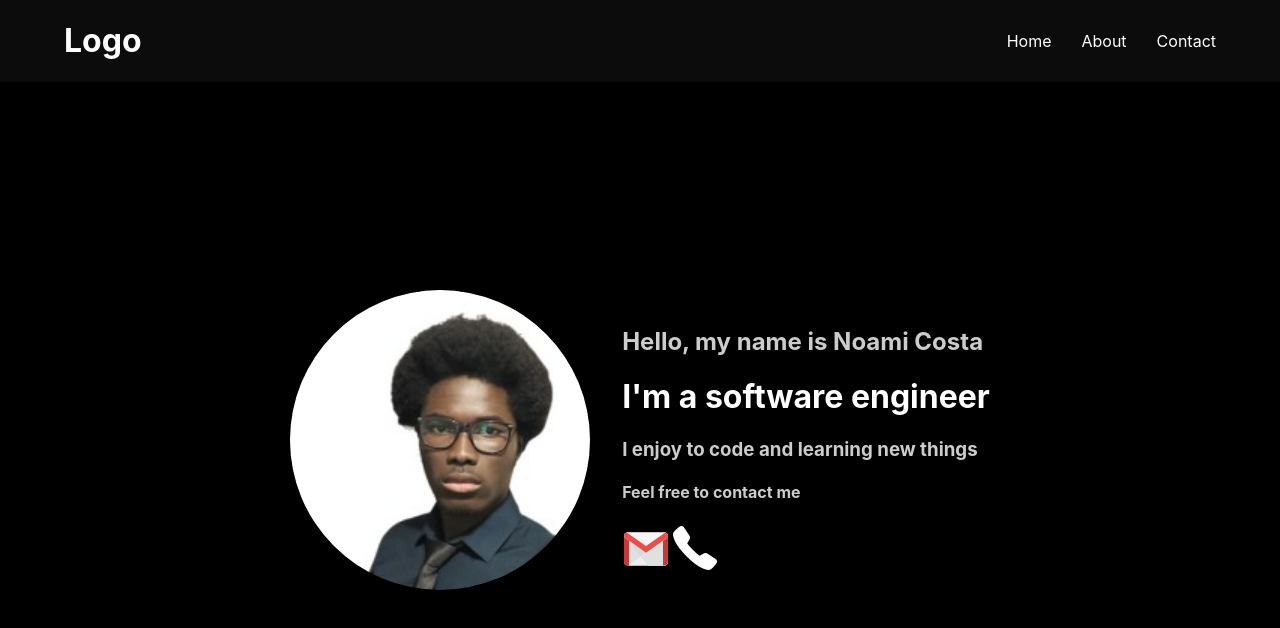
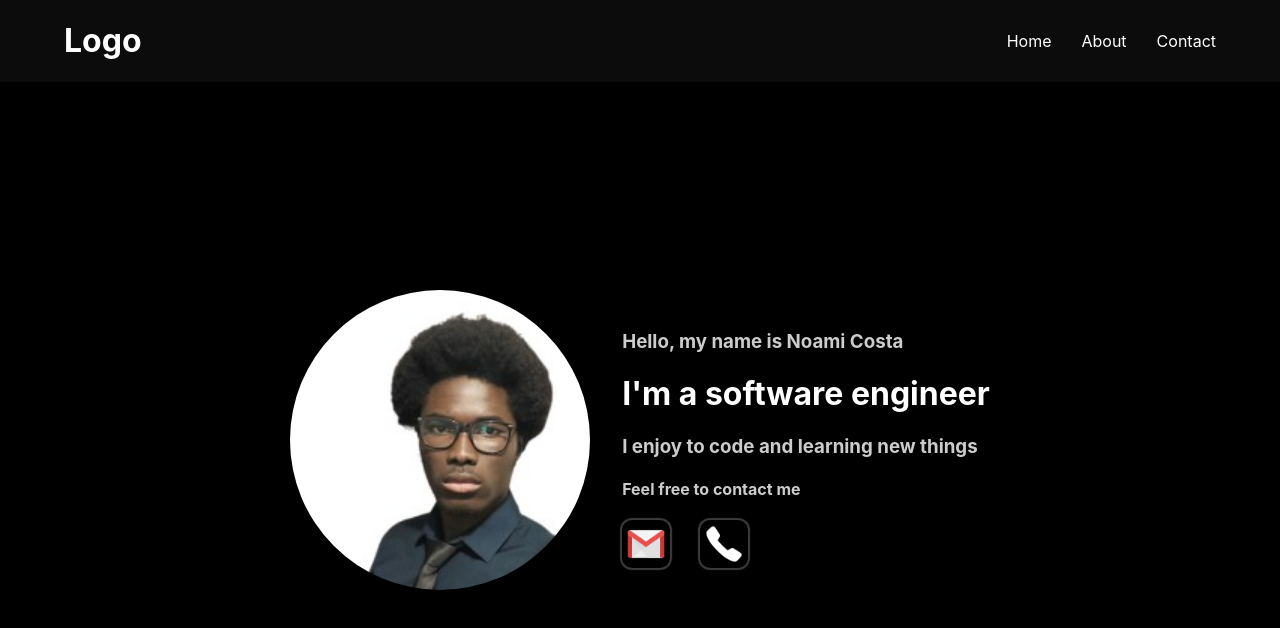
Before and after one commit to calasCosta/ncc-portfolio, a React (Create React App) app in the folder ncc-portfolio/: page / in a window 1280 px wide. Shown: the top 628 px of the page. Built offline with nearby package versions, Linux system fonts and the light colour scheme.

Commit message:
continue hero section

```diff
--- a/ncc-portfolio/src/App.scss
+++ b/ncc-portfolio/src/App.scss
@@ -47,6 +47,22 @@ main {
       h2, h3, h4 {
         opacity: 0.8;
       }
+
+      .email, .phone {
+        margin-right: 8%;
+
+        img {
+          width: 40px;
+          height: 40px;
+          box-shadow: 0 0 1px 2px rgb(60, 60, 60);
+          border-radius: 10px;
+          padding: 4px;
+        }
+
+        img:hover {
+          box-shadow: 0 0 1px 2px rgb(215, 205, 205);
+        }
+      }
     }
   }
 }
--- a/ncc-portfolio/src/components/HeroArea.js
+++ b/ncc-portfolio/src/components/HeroArea.js
@@ -11,7 +11,7 @@ export default function HeroArea() {
                 <img className='profile-photo' src={profile} alt='hero-img' />
             </div>
             <div className='right'>
-                <h2 className='h1-main'> Hello, my name is Noami Costa </h2>
+                <h3 className='h1-main'> Hello, my name is Noami Costa </h3>
                 <h1 className='h2-main'> I'm a software engineer </h1>
                 <h3 className='h3-main'> I enjoy to code and learning new things </h3>
                 <h4 className='h4-main'> Feel free to contact me </h4>
```
